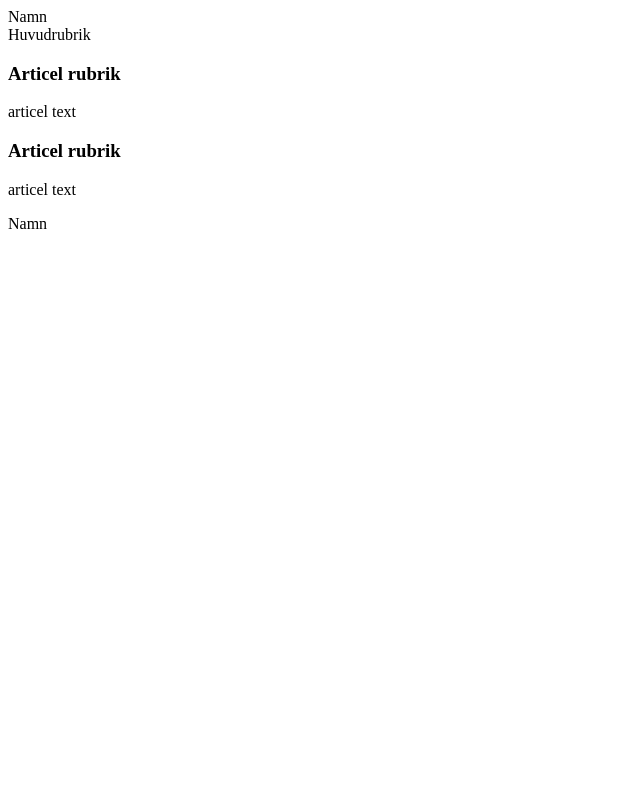
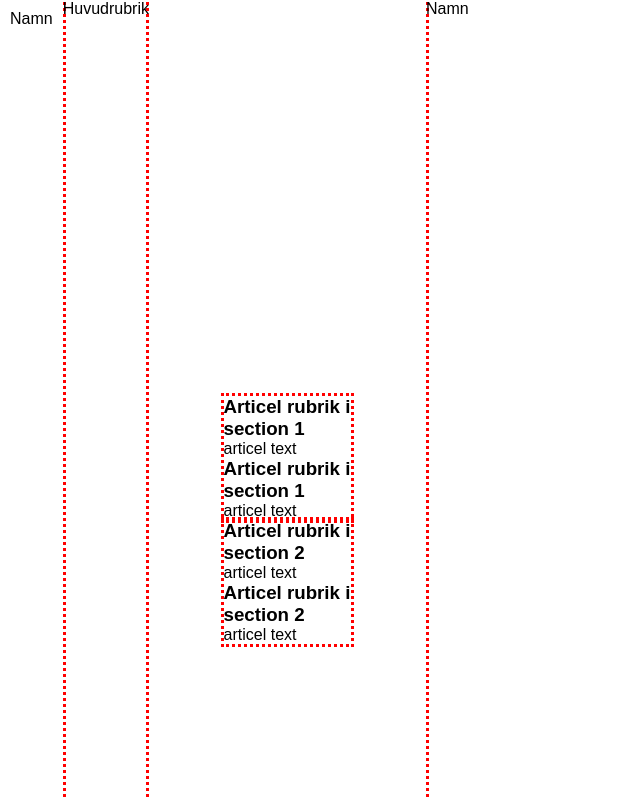
Before and after one commit to westras/TheBigCon, a plain HTML site: page index.html in a window 1280 px wide. Shown: the top 799 px of the page, without its empty margins (0-640 px from the left). Drawn offline with Linux system fonts and the light colour scheme.

Commit message:
trying for sections with flex

```diff
--- a/index.html
+++ b/index.html
@@ -8,15 +8,29 @@
 <header>Namn</header>
 <nav> Huvudrubrik </nav>
 <div class="main">
-<section>
+<section class="first">
   <article>
-    <h1>Articel rubrik</h1>
+    <h1>Articel rubrik i section 1</h1>
     <p>
         articel text
     </p>
   </article>
   <article>
-    <h1>Articel rubrik</h1>
+    <h1>Articel rubrik i section 1</h1>
+    <p>
+        articel text
+    </p>
+  </article>
+</section>
+<section class="second">
+  <article>
+    <h1>Articel rubrik i section 2</h1>
+    <p>
+        articel text
+    </p>
+  </article>
+  <article>
+    <h1>Articel rubrik i section 2</h1>
     <p>
         articel text
     </p>
--- a/style.css
+++ b/style.css
@@ -0,0 +1,37 @@
+*{
+    margin: 0;
+    padding: 0;
+    box-sizing: border-box;
+    font-family: Arial, Helvetica, sans-serif;
+}
+body{
+  min-height:130vh;
+  display:flex;
+  outline: dotted red 3px;
+}
+
+header{
+    text-align: center;
+    padding: 10px;
+    outline: dotted red 3px;
+}
+
+div.main{
+    padding: 2rem;
+    display: flex;
+    flex-direction: column; /* Stack articles vertically */
+    justify-content: center;
+    align-items: center;
+    min-height: 80vh;
+    outline: dotted red 3px;
+}
+
+section.first{
+    width: 60%;
+    outline: dotted red 3px;
+}
+
+section.second{
+    width: 60%;
+    outline: dotted red 3px;
+}
```
